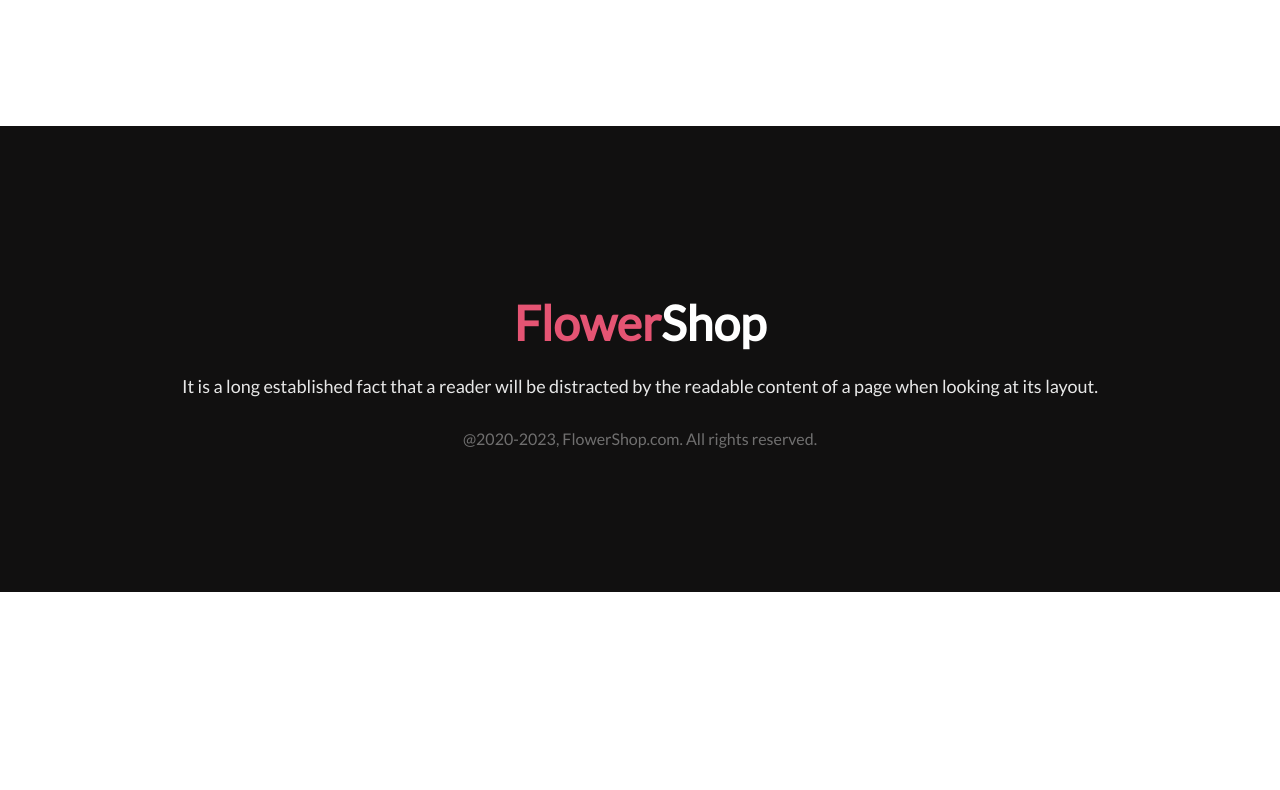
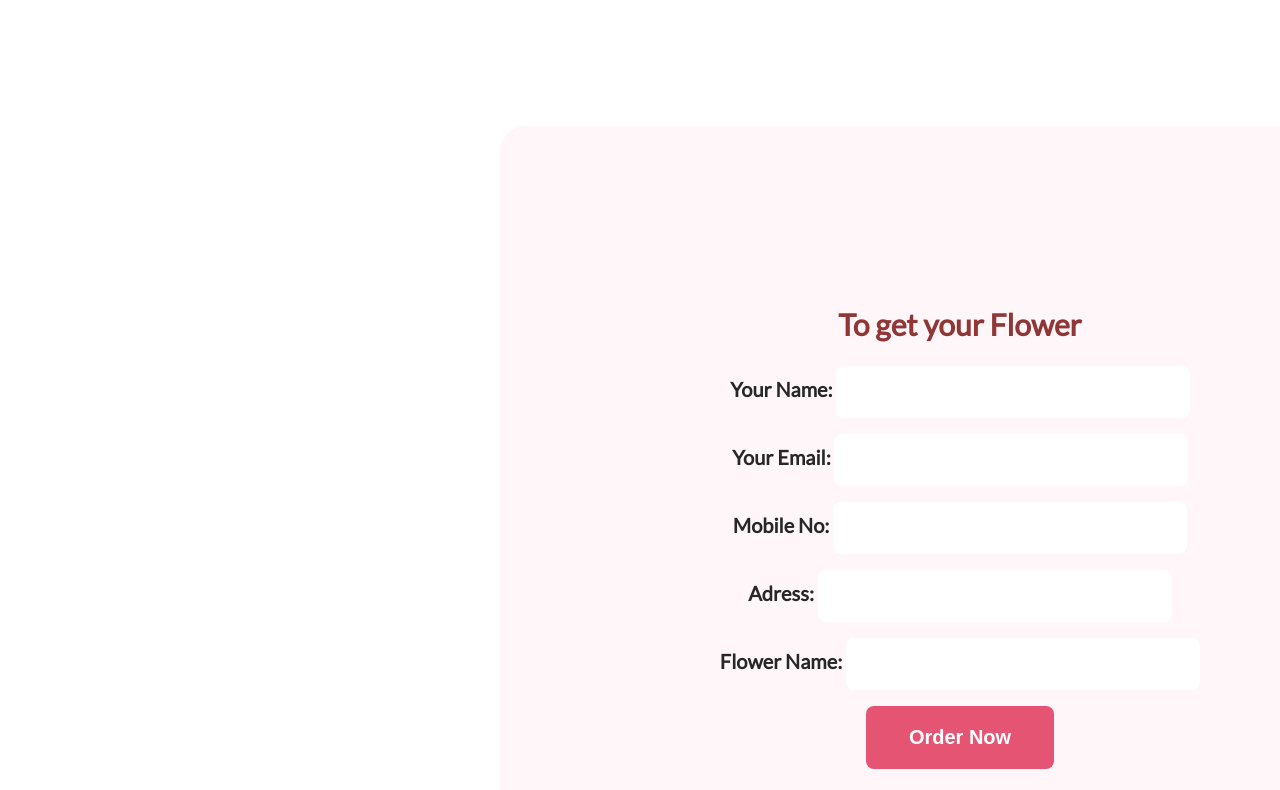
Before and after one commit to atmsayed/Assignment-1, a plain HTML site: page index.html in a window 1280 px wide. Shown: the part 4290-5080 px from the top of the page. Before the commit the page ends 4882 px from the top, so only its background shows below. Drawn offline with Linux system fonts and the light colour scheme.

Commit message:
extra section added

```diff
--- a/index.html
+++ b/index.html
@@ -12,6 +12,7 @@
 </head>
 
 <body>
+
     <header>
         <div class="head-style">
             <h3 class="head-title">Let's make beautiful flowers a part of your life.</h3>
@@ -95,11 +96,39 @@
             </div>
         </section>
 
+
         <section class="get-info">
             <h3 class="get-info-title">Get The Latest Deals</h3>
             <p class="get-info-description">$30 coupon for first shopping</p>
             <input class="get-info-mail" type="email" placeholder="enter your email here">
             <button class="btn-primary">Subscribe</button>
+        </section>
+
+        <section class="order-now">
+            <h3 class="order-now-title">
+                To get your Flower
+            </h3>
+            <form class="order-form" action="">
+                <label for="">
+                    <span class="order-info">Your Name:</span> <input class="input-style" type="text">
+                </label> <br>
+
+                <label for=""><span class="order-info">Your Email:</span> <input class="input-style" type="email"
+                        name="" id=""></label> <br>
+
+                <label for=""><span class="order-info">Mobile No: </span><input class="input-style" type="number"
+                        name="" id=""></label> <br>
+
+                <label for=""><span class="order-info">Adress: </span><input class="input-style" type="text" name=""
+                        id=""></label> <br>
+
+                <label for=""><span class="order-info">Flower Name: </span><input class="input-style" type="text"
+                        name="" id=""></label> <br>
+
+                <button class="btn-primary">Order Now</button>
+
+            </form>
+
         </section>
     </main>
     <footer>
--- a/styles/flower.css
+++ b/styles/flower.css
@@ -273,3 +273,35 @@ footer {
     font-size: 16px;
     font-weight: 400;
 }
+
+/* Extra-section : order form */
+
+.order-now {
+    margin: 128px 500px;
+    background: rgba(229, 84, 115, 0.05);
+    text-align: center;
+    padding: 150px;
+    border-radius: 25px;
+}
+
+.order-now-title {
+    color: #903636;
+    font-size: 30px;
+    font-weight: 800;
+    margin-bottom: 24px;
+}
+
+.input-style {
+    width: 350px;
+    height: 50px;
+    border: none;
+    border-radius: 8px;
+    background: #FFF;
+    margin-bottom: 16px;
+}
+
+.order-info {
+    color: #272727;
+    font-size: 20px;
+    font-weight: 700;
+}
```
